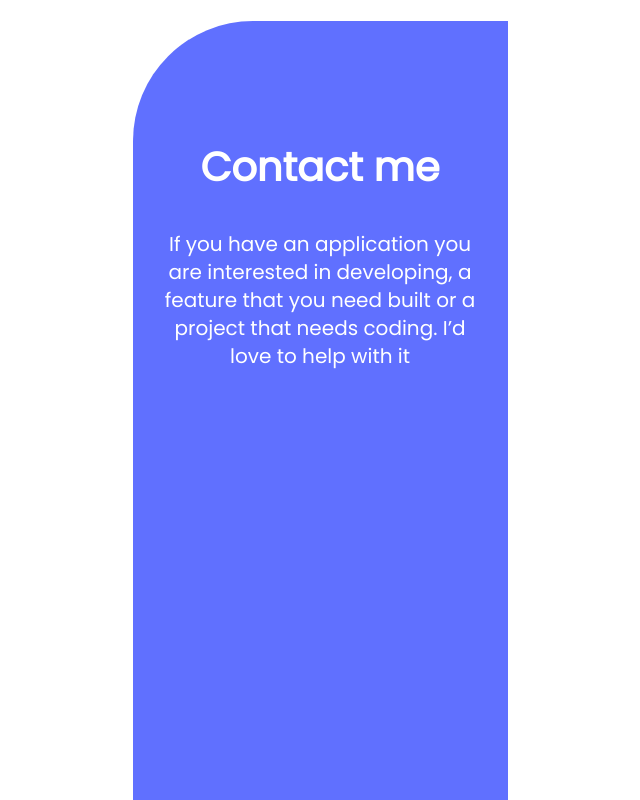
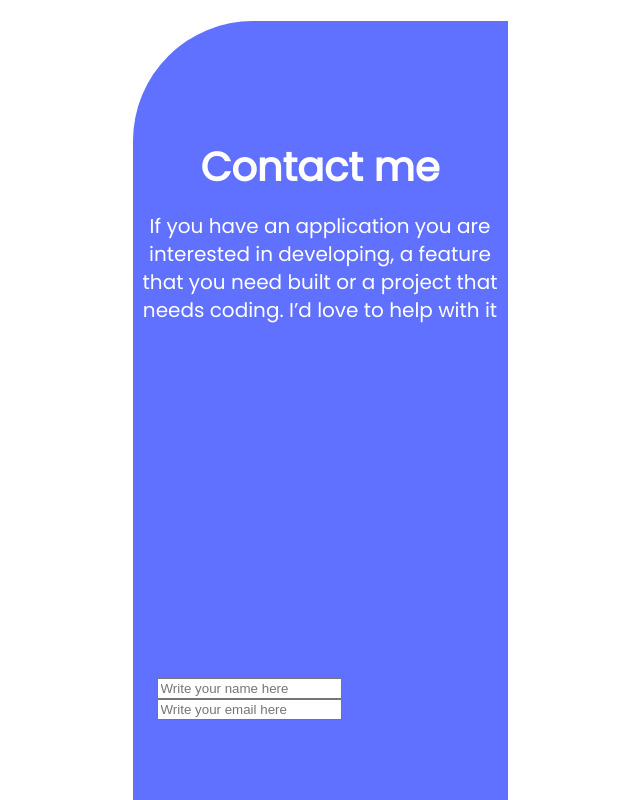
Before and after one commit to ahmed025566/My-Portfolio, a website: page index.html in a window 1280 px wide. Shown: the part 4779-5579 px from the top of the page, without its empty margins (320-960 px from the left). Drawn offline with Linux system fonts and the light colour scheme.

Commit message:
Add name and email input field in contact form

```diff
--- a/index.css
+++ b/index.css
@@ -1061,7 +1061,7 @@ button:hover {
   font-size: 20px;
   color: #fff;
   text-align: center;
-  position: relative;
-  top: -330px;
+  position: absolute;
+  top: 170.85px;
   line-height: 28px;
 }
--- a/index.html
+++ b/index.html
@@ -232,9 +232,18 @@
 
     <section class="contact-form">
       <h3>Contact me</h3>
-      <P>If you have an application you are interested in developing,
+      <P>
+        If you have an application you are interested in developing,
          a feature that you need built or a project that needs coding.
-         I’d love to help with it </P>
+         I’d love to help with it
+      </P>
+      <form action="https://formspree.io/f/xbjelnrl" method="post">
+        <label for="name"></label>
+        <input type="text" id="name" name="user_name" placeholder="Write your name here" required>
+        <label for="email"></label>
+        <input type="email" name="user_email" id="email" placeholder="Write your email here" required>
+      </form>
+
 
     </section>
 
```
